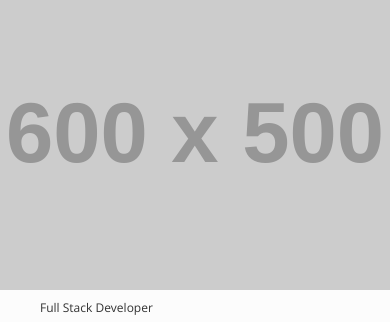
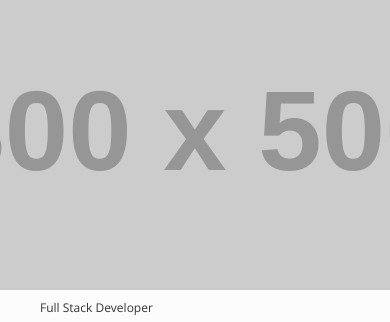
Before and after one commit to filg68/my_portfolio, a plain HTML site: page index.html in a window 390 px wide. Shown: the part 60-382 px from the top of the page. Drawn offline with nearby package versions, Linux system fonts and the light colour scheme; placeholder pictures from the web are drawn by us.

```diff
--- a/css/about.css
+++ b/css/about.css
@@ -18,10 +18,11 @@
 
 #userpic {
     background-size: cover;
-    background: url("https://via.placeholder.com/600x500.png") no-repeat center;
+    background: url("https://via.placeholder.com/800x500.png") no-repeat center;
     width: 100%;
     height: 100%;
     margin: 0;
+
 }
 
 .about-me-text {
```
